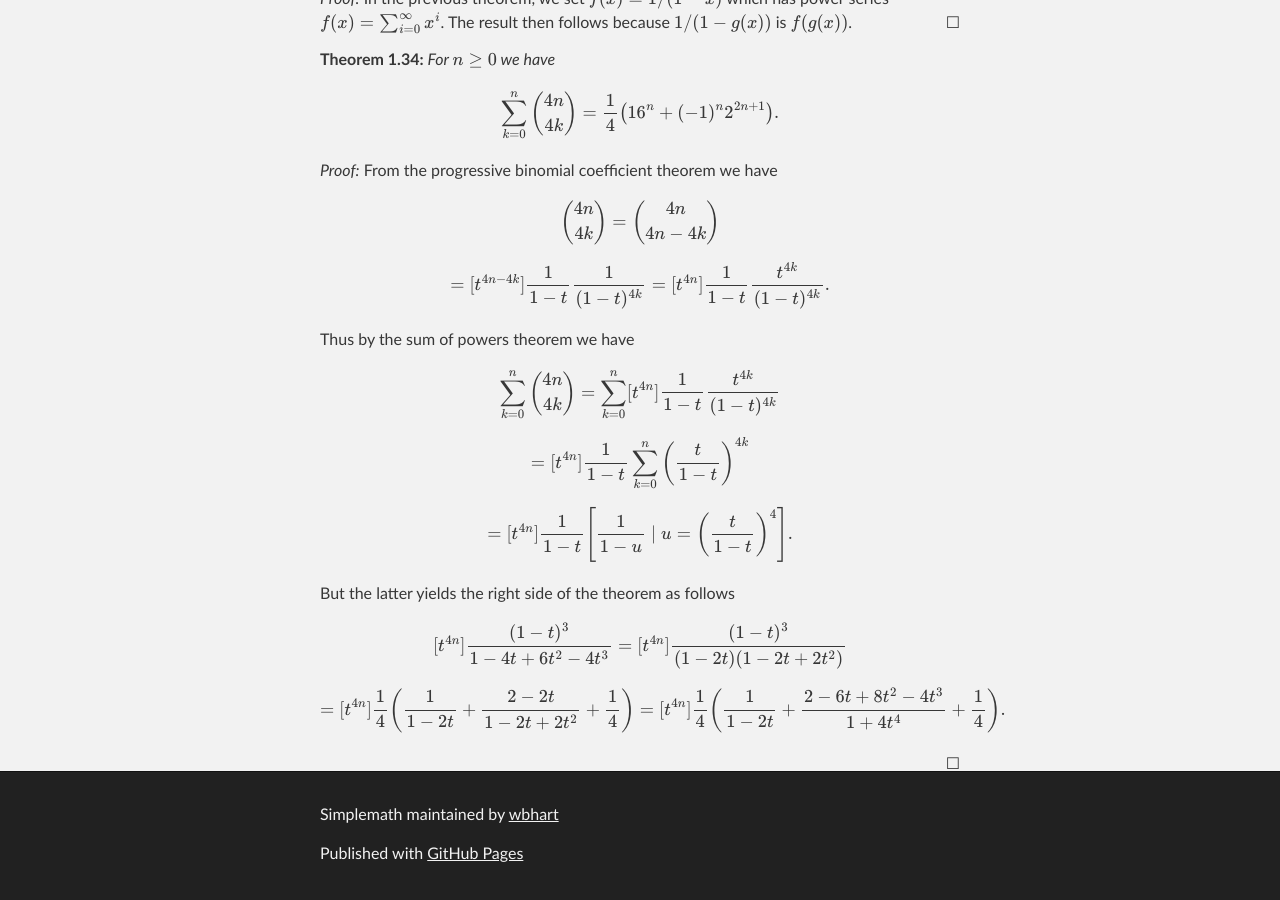
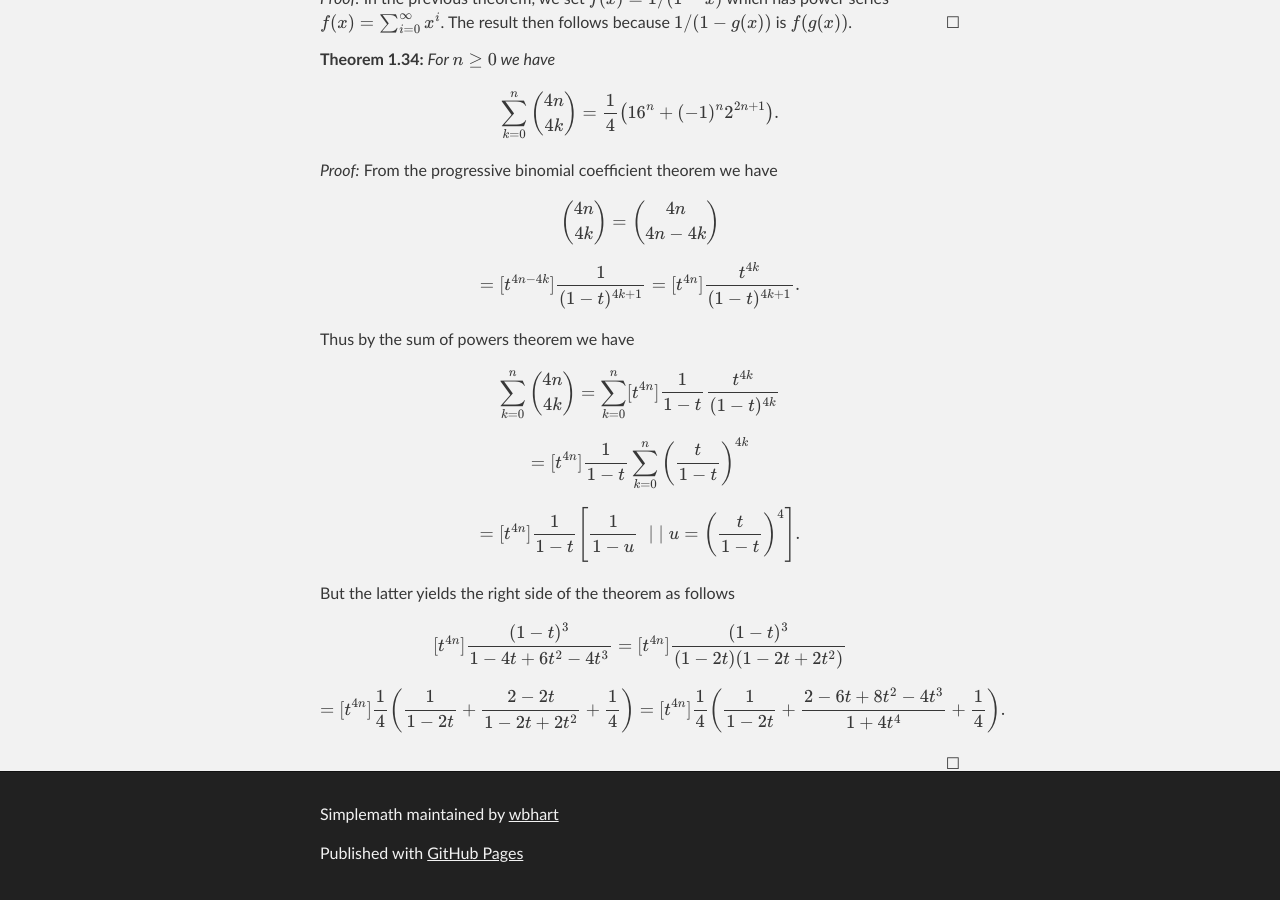
Before and after one commit to wbhart/SimpleMath, a Jekyll site: the page built from binomial.html, in a window 1280 px wide and 900 px high, scrolled down 8596 px. Built offline with Jekyll 4.4.1, drawn with Linux system fonts in a browser that asks for light colours; formulas are drawn with MathJax 3.

Commit message:
Update binomial.html

```diff
--- a/binomial.html
+++ b/binomial.html
@@ -324,12 +324,12 @@ $$\sum_{k = 0}^n \binom{4n}{4k} = \frac{1}{4}\left(16^n + (-1)^n2^{2n + 1}\right
 </theorem>
 
 <proof> From the progressive binomial coefficient theorem we have $$\binom{4n}{4k} = \binom{4n}{4n - 4k}$$
-$$= [t^{4n - 4k}] \frac{1}{1 - t} \frac{1}{(1 - t)^{4k}} = [t^{4n}] \frac{1}{1 - t} \frac{t^{4k}}{(1 - t)^{4k}}.$$
+$$= [t^{4n - 4k}] \frac{1}{(1 - t)^{4k + 1}} = [t^{4n}] \frac{t^{4k}}{(1 - t)^{4k + 1}}.$$
 
 Thus by the sum of powers theorem we have
 $$\sum_{k = 0}^n \binom{4n}{4k} = \sum_{k = 0}^n [t^{4n}] \frac{1}{1 - t}  \frac{t^{4k}}{(1 - t)^{4k}}$$
 $$= [t^{4n}] \frac{1}{1 - t} \sum_{k = 0}^n \left(\frac{t}{1 - t}\right)^{4k}$$
-$$= [t^{4n}] \frac{1}{1 - t} \left[\frac{1}{1 - u} \;|\; u = \left(\frac{t}{1 - t}\right)^4\right].$$
+$$= [t^{4n}] \frac{1}{1 - t} \left[\frac{1}{1 - u} \;\mid{|}\; u = \left(\frac{t}{1 - t}\right)^4\right].$$
 
 But the latter yields the right side of the theorem as follows
 $$[t^{4n}] \frac{(1 - t)^3}{1 - 4t + 6t^2 - 4t^3} = [t^{4n}] \frac{(1 - t)^3}{(1 - 2t)(1 - 2t + 2t^2)}$$
```
